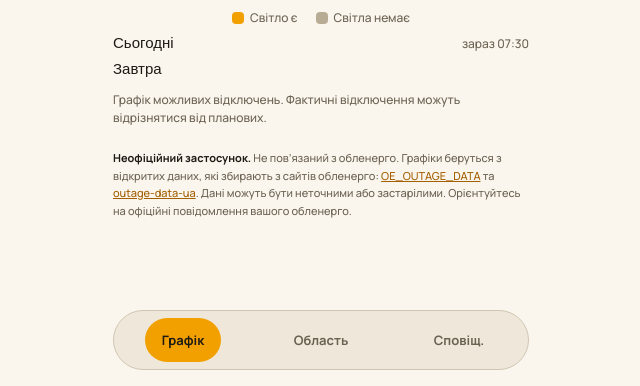
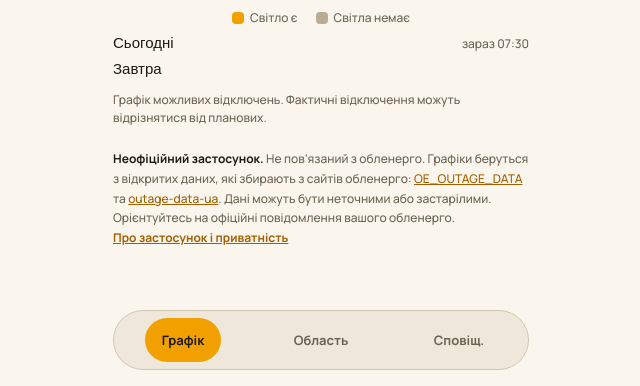
Before and after one commit to resurs347/Svitlo, a plain HTML site: page index.html in a window 1280 px wide. Shown: the part 414-800 px from the top of the page, without its empty margins (319-959 px from the left). Drawn offline with Linux system fonts and the light colour scheme; no server answers; a web font is replaced by a local one.

Commit message:
Update stylesheet and script version in index.html

```diff
--- a/index.html
+++ b/index.html
@@ -8,7 +8,7 @@
 <link rel="icon" href="icon.svg" type="image/svg+xml">
 <title>Світло — графіки відключень</title>
 <link rel="stylesheet" href="https://fonts.googleapis.com/css2?family=Unbounded:wght@500;700&family=Manrope:wght@500;700&display=swap">
-<link rel="stylesheet" href="style.css?v=3">
+<link rel="stylesheet" href="style.css?v=5">
 </head>
 <body>
 <div class="app">
@@ -44,17 +44,18 @@
   <div class="note">Попередження показується на головному екрані, поки застосунок відкритий.</div>
  </div>
 
- <div style="margin-top:22px;font-size:11px;line-height:1.6;color:var(--mu)">
+ <div style="margin-top:22px;font-size:12px;line-height:1.65;color:var(--mu)">
   <b style="color:var(--tx)">Неофіційний застосунок.</b> Не пов’язаний з обленерго. Графіки беруться з відкритих даних, які збирають з сайтів обленерго:
   <a style="color:var(--amtx)" href="https://github.com/yaroslav2901/OE_OUTAGE_DATA">OE_OUTAGE_DATA</a> та
   <a style="color:var(--amtx)" href="https://github.com/Baskerville42/outage-data-ua">outage-data-ua</a>.
   Дані можуть бути неточними або застарілими. Орієнтуйтесь на офіційні повідомлення вашого обленерго.
+  <br><a style="color:var(--amtx);font-weight:700" href="about.html">Про застосунок і приватність</a>
  </div>
 </div>
 
 <div class="nav"><button class="on" data-v="main">Графік</button><button data-v="q">Область</button><button data-v="s">Сповіщ.</button></div>
 
-<script src="app.js?v=5"></script>
+<script src="app.js?v=4"></script>
 
 </body>
 </html>
```
